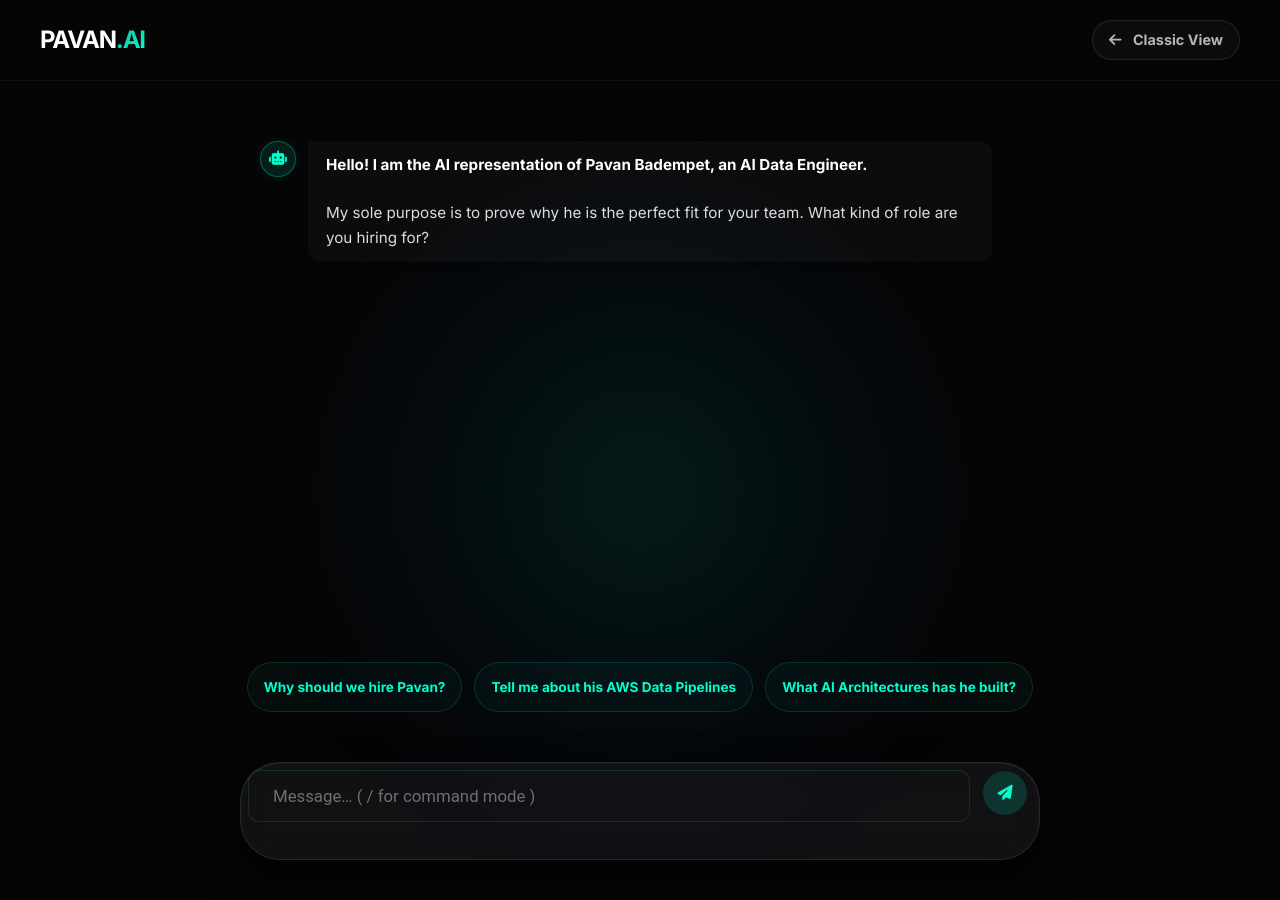
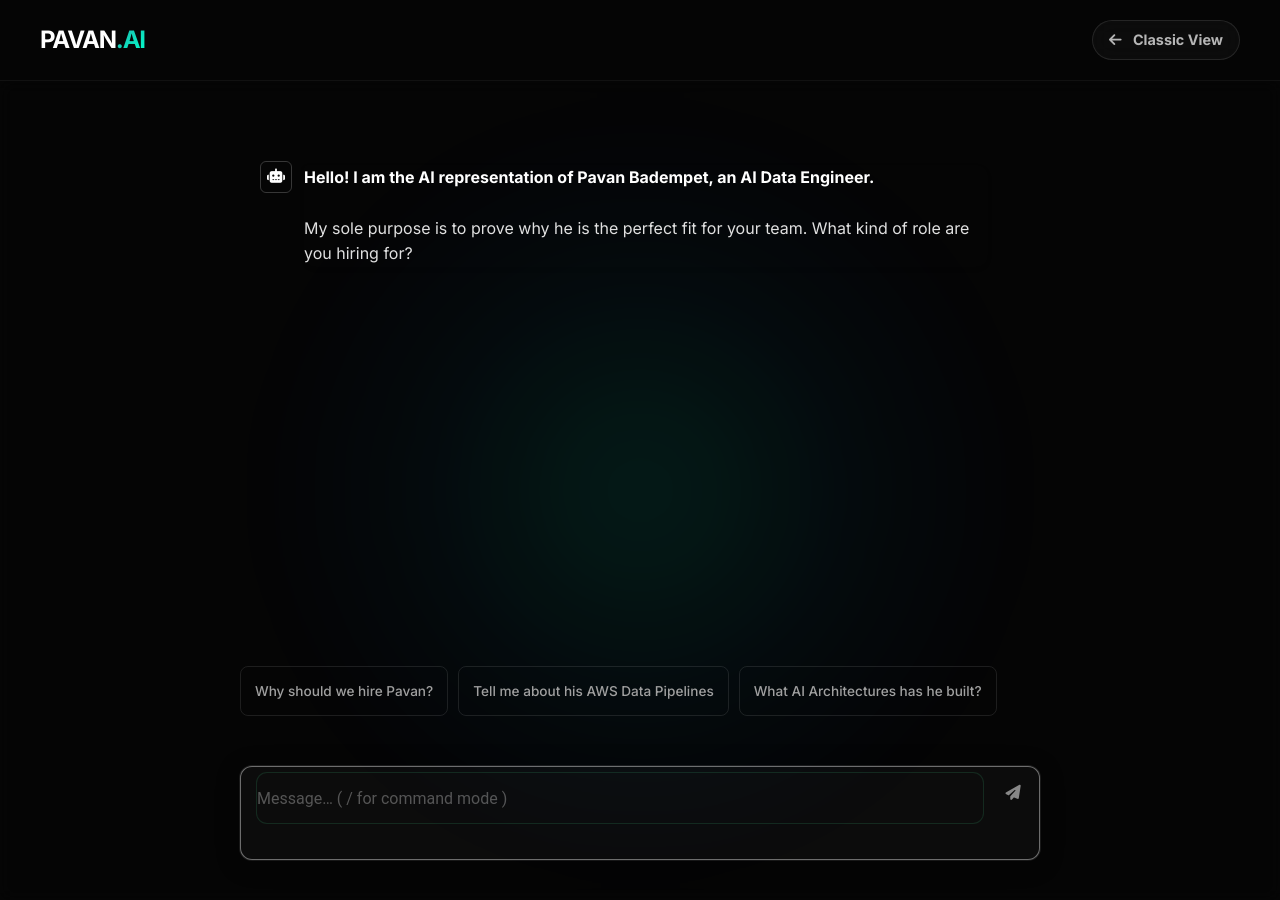
Before and after one commit to pavan-badempet/pavan-badempet.github.io, a Jekyll site: the page built from agent.html, in a window 1280 px wide. Built offline with Jekyll 4.4.1, drawn with Linux system fonts in a browser that asks for light colours.

Commit message:
style: hyper-minimalist UI overhaul for agent chat

```diff
--- a/_layouts/agent.html
+++ b/_layouts/agent.html
@@ -103,7 +103,6 @@
       width: 100%;
       height: 100%;
       background: transparent !important;
-      backdrop-filter: none !important;
       display: flex !important;
       justify-content: center;
       align-items: center;
@@ -121,8 +119,6 @@
       transform: none !important;
       opacity: 1 !important;
       background: transparent !important;
-      backdrop-filter: none !important;
-      -webkit-backdrop-filter: none !important;
       border: none !important;
       box-shadow: none !important;
       border-radius: 0 !important;
@@ -145,18 +141,15 @@
       width: 100% !important;
       max-width: 800px !important;
       margin: 0 auto !important;
-      padding: 40px 0 20px 0 !important;
+      padding: 60px 0 20px 0 !important;
       overflow-y: auto !important;
-      scrollbar-width: none; /* Firefox */
-      /* Smooth fade out at the top */
-      mask-image: linear-gradient(to bottom, transparent, black 10%, black);
-      -webkit-mask-image: linear-gradient(to bottom, transparent, black 10%, black);
+      scrollbar-width: none;
     }
     body.agent-layout .cp-body::-webkit-scrollbar {
       display: none;
     }
 
-    /* Suggestion Chips */
+    /* Minimalist Chips */
     body.agent-layout .agent-chips {
       order: 2 !important;
       width: 100% !important;
@@ -164,49 +157,53 @@
       margin: 0 auto !important;
       padding: 10px 0 20px 0 !important;
       display: flex !important;
-      justify-content: center !important;
+      justify-content: flex-start !important;
       flex-wrap: wrap !important;
-      gap: 12px !important;
+      gap: 10px !important;
       border: none !important;
       background: transparent !important;
     }
 
     body.agent-layout .agent-chip {
-      background: rgba(32, 178, 170, 0.05);
-      color: #00ffcc;
-      border: 1px solid rgba(32, 178, 170, 0.2);
-      padding: 8px 16px;
-      border-radius: 30px;
+      background: transparent !important;
+      color: #a0a0a0;
+      border: 1px solid rgba(255, 255, 255, 0.1);
+      padding: 8px 14px;
+      border-radius: 8px; /* Crisp rounded rectangle */
       font-size: 0.85rem;
-      font-weight: 600;
+      font-weight: 500;
       cursor: pointer;
-      transition: all 0.3s cubic-bezier(0.16, 1, 0.3, 1);
-      box-shadow: 0 0 0 rgba(0, 255, 204, 0);
+      transition: all 0.2s ease;
+      box-shadow: none !important;
     }
 
     body.agent-layout .agent-chip:hover {
-      background: rgba(0, 255, 204, 0.15);
-      border-color: rgba(0, 255, 204, 0.8);
+      background: rgba(255, 255, 255, 0.05) !important;
+      border-color: rgba(255, 255, 255, 0.3);
       color: #fff;
-      transform: translateY(-2px);
-      box-shadow: 0 5px 15px rgba(0, 255, 204, 0.2);
     }
 
-    /* Floating Premium Input Box */
+    /* Sleek Input Box */
     body.agent-layout .cp-footer {
       order: 3 !important;
       width: 100% !important;
       max-width: 800px !important;
       margin: 0 auto 40px auto !important;
-      background: rgba(25, 25, 30, 0.6) !important;
-      backdrop-filter: blur(20px) !important;
-      -webkit-backdrop-filter: blur(20px) !important;
-      border: 1px solid rgba(255, 255, 255, 0.1) !important;
-      border-radius: 40px !important;
-      padding: 8px !important;
-      box-shadow: 0 20px 40px rgba(0,0,0,0.5), inset 0 1px 0 rgba(255,255,255,0.05) !important;
+      background: rgba(255, 255, 255, 0.03) !important;
+      backdrop-filter: blur(12px) !important;
+      -webkit-backdrop-filter: blur(12px) !important;
+      border: 1px solid rgba(255, 255, 255, 0.15) !important;
+      border-radius: 12px !important; /* Professional crisp edge */
+      padding: 6px 6px 6px 16px !important;
+      box-shadow: 0 4px 20px rgba(0,0,0,0.2) !important;
       display: flex !important;
       align-items: center !important;
+      transition: box-shadow 0.3s ease, border-color 0.3s ease !important;
+    }
+
+    body.agent-layout .cp-footer:focus-within {
+      border-color: rgba(255, 255, 255, 0.4) !important;
+      box-shadow: 0 4px 25px rgba(0,0,0,0.3), 0 0 0 1px rgba(255,255,255,0.1) !important;
     }
 
     body.agent-layout .cp-composer {
@@ -223,57 +220,92 @@
       background: transparent !important;
       border: none !important;
       color: #fff !important;
-      padding: 12px 24px !important;
-      font-size: 1.05rem !important;
+      padding: 10px 0 !important;
+      font-size: 1rem !important;
       outline: none !important;
+      font-weight: 400 !important;
     }
 
     body.agent-layout .cp-input-field::placeholder {
-      color: rgba(255, 255, 255, 0.4) !important;
+      color: rgba(255, 255, 255, 0.3) !important;
     }
 
-    /* Submit Button */
+    /* Minimalist Submit Button */
     body.agent-layout .cp-send {
-      background: rgba(0, 255, 204, 0.15) !important;
-      color: #00ffcc !important;
+      background: transparent !important;
+      color: #888 !important;
       border: none !important;
-      border-radius: 50% !important;
-      width: 44px !important;
-      height: 44px !important;
-      min-width: 44px !important;
-      margin: 0 4px !important;
+      border-radius: 8px !important;
+      width: 40px !important;
+      height: 40px !important;
+      min-width: 40px !important;
+      margin: 0 !important;
       cursor: pointer !important;
       display: flex !important;
       align-items: center !important;
       justify-content: center !important;
-      transition: all 0.3s ease !important;
+      transition: all 0.2s ease !important;
     }
 
     body.agent-layout .cp-send:hover {
-      background: #00ffcc !important;
-      color: #000 !important;
-      transform: scale(1.05) !important;
-      box-shadow: 0 0 15px rgba(0,255,204,0.4) !important;
+      background: rgba(255,255,255,0.1) !important;
+      color: #fff !important;
     }
 
-    /* Beautiful Chat Bubbles */
+    /* Clean Chat Bubbles */
     body.agent-layout .cp-message {
       margin-bottom: 24px !important;
+      display: flex !important;
+      align-items: flex-start !important;
+      gap: 12px !important;
+    }
+
+    /* Bot Message */
+    body.agent-layout .cp-message.bot {
+      background: transparent !important;
+      border: none !important;
+      padding: 0 !important;
     }
 
     body.agent-layout .cp-message.bot .cp-avatar {
-      background: rgba(0, 255, 204, 0.1) !important;
-      color: #00ffcc !important;
-      border: 1px solid rgba(0, 255, 204, 0.3) !important;
-      box-shadow: 0 0 10px rgba(0, 255, 204, 0.1) !important;
+      background: transparent !important;
+      color: #fff !important;
+      border: 1px solid rgba(255, 255, 255, 0.2) !important;
+      border-radius: 6px !important;
+      width: 32px !important;
+      height: 32px !important;
+      display: flex !important;
+      align-items: center !important;
+      justify-content: center !important;
+      box-shadow: none !important;
+    }
+
+    body.agent-layout .cp-message.bot .cp-text {
+      background: transparent !important;
+      border: none !important;
+      padding: 0 !important;
+      font-size: 1rem !important;
+      line-height: 1.6 !important;
+      color: #e0e0e0 !important;
+      margin-top: 4px !important;
+    }
+
+    /* User Message */
+    body.agent-layout .cp-message.user {
+      flex-direction: row-reverse !important;
+    }
+
+    body.agent-layout .cp-message.user .cp-avatar {
+      display: none !important;
     }
 
     body.agent-layout .cp-message.user .cp-text {
       background: rgba(255, 255, 255, 0.08) !important;
-      border: 1px solid rgba(255, 255, 255, 0.05) !important;
-      border-radius: 20px 20px 4px 20px !important;
+      border: none !important;
+      border-radius: 12px 12px 2px 12px !important;
       font-size: 1rem !important;
-      padding: 12px 18px !important;
+      padding: 10px 16px !important;
+      color: #fff !important;
     }
 
     /* Hide the floating trigger button */
```
Also changed, not shown: other parts of _layouts/agent.html (+1 -2 lines).
